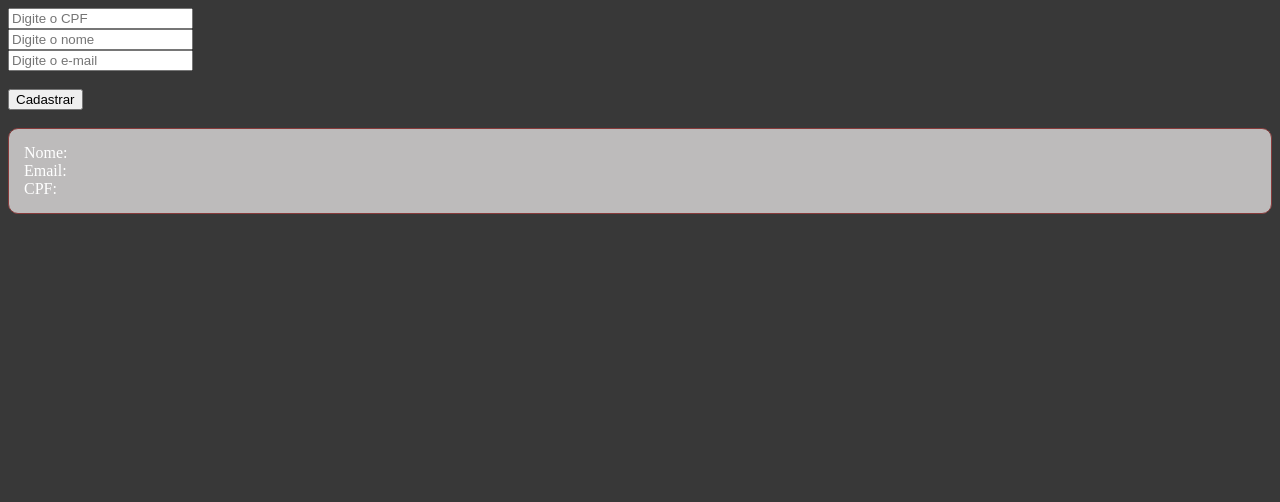
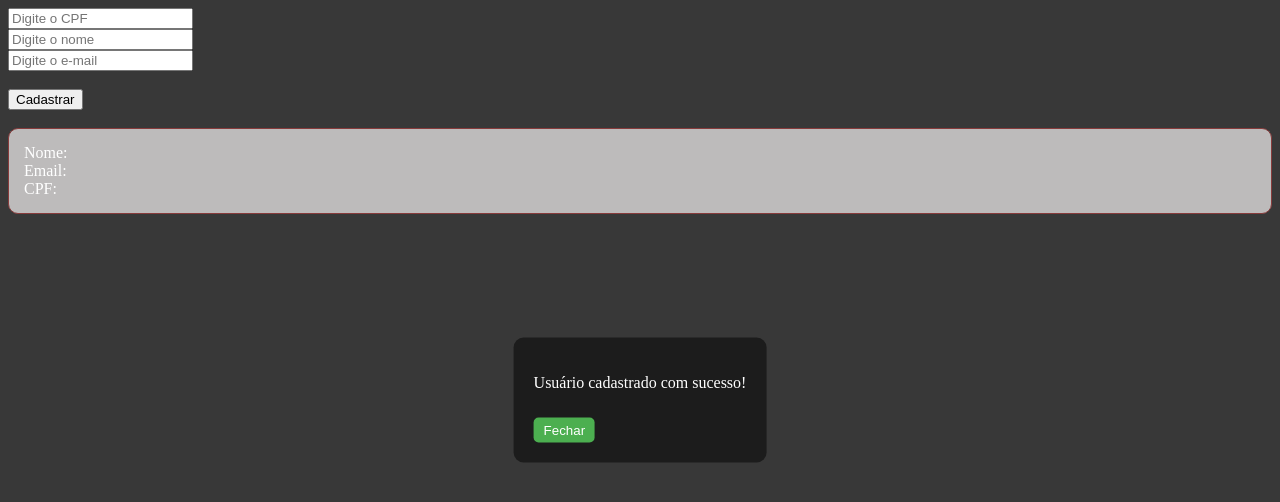
Before and after one commit to brunolorencini/front-end-annotations, a plain HTML site: page index.html in a window 1280 px wide. Both pictures are taken after a click on the button "Cadastrar". Drawn offline with nearby package versions, Linux system fonts and the light colour scheme.

Commit message:
Agora inserido um componente de Modal de confirmaçao de cadastro!

```diff
--- a/index.html
+++ b/index.html
@@ -17,6 +17,34 @@
       border-radius: 10px;
       padding: 15px;
     }
+
+    .modal {
+      position: fixed;
+      top: 50%;
+      left: 50%;
+      transform: translate(-50%, -50%);
+      background-color: rgba(0, 0, 0, 0.5);
+      padding: 20px;
+      border-radius: 10px;
+      z-index: 9999;
+      display: flex;
+      flex-direction: column;
+      align-items: center;
+    }
+
+    .modal-content {
+      color: white;
+    }
+
+    .modal button {
+      margin-top: 10px;
+      padding: 5px 10px;
+      background-color: #4CAF50;
+      border: none;
+      color: white;
+      border-radius: 5px;
+      cursor: pointer;
+    }
   </style>
 </head>
 <body>
@@ -25,14 +53,19 @@
     <input v-model="nome" type="text" placeholder="Digite o nome"><br>
     <input v-model="email" type="text" placeholder="Digite o e-mail"><br>
     <br>
-    <button @click="add()">Cadastrar</button>
+    <button @click="cadastrarUsuario">Cadastrar</button>
     <br><br>
-    <div v-for="(user, id) of users" class="user-card">
+    <div v-for="(user, id) of users" :key="id" class="user-card">
       <div class="card-name">Nome: {{ user.nome}}</div>
       <div class="card-email">Email: {{ user.email }}</div>
       <div class="card-cpf">CPF: {{ user.cpf }}</div>
     </div>
-    <br><br>
+    <div v-if="showConfirmationModal" class="modal">
+      <div class="modal-content">
+        <p>Usuário cadastrado com sucesso!</p>
+        <button @click="closeConfirmationModal">Fechar</button>
+      </div>
+    </div>
   </div>
 
   <script>
@@ -47,19 +80,27 @@
         const nome = ref('')
         const cpf = ref('')
         const email = ref('')
+        const showConfirmationModal = ref(false)
 
-        const add = () => {
+        const cadastrarUsuario = () => {
           users.value.push({
             cpf: cpf.value,
             nome: nome.value,
             email: email.value,
           })
+          showConfirmationModal.value = true;
+        }
+
+        const closeConfirmationModal = () => {
+          showConfirmationModal.value = false;
         }
 
         return {
           users,
-          add,
-          nome, cpf, email
+          cadastrarUsuario,
+          closeConfirmationModal,
+          nome, cpf, email,
+          showConfirmationModal
         }
       }
     }).mount('#app')
```
